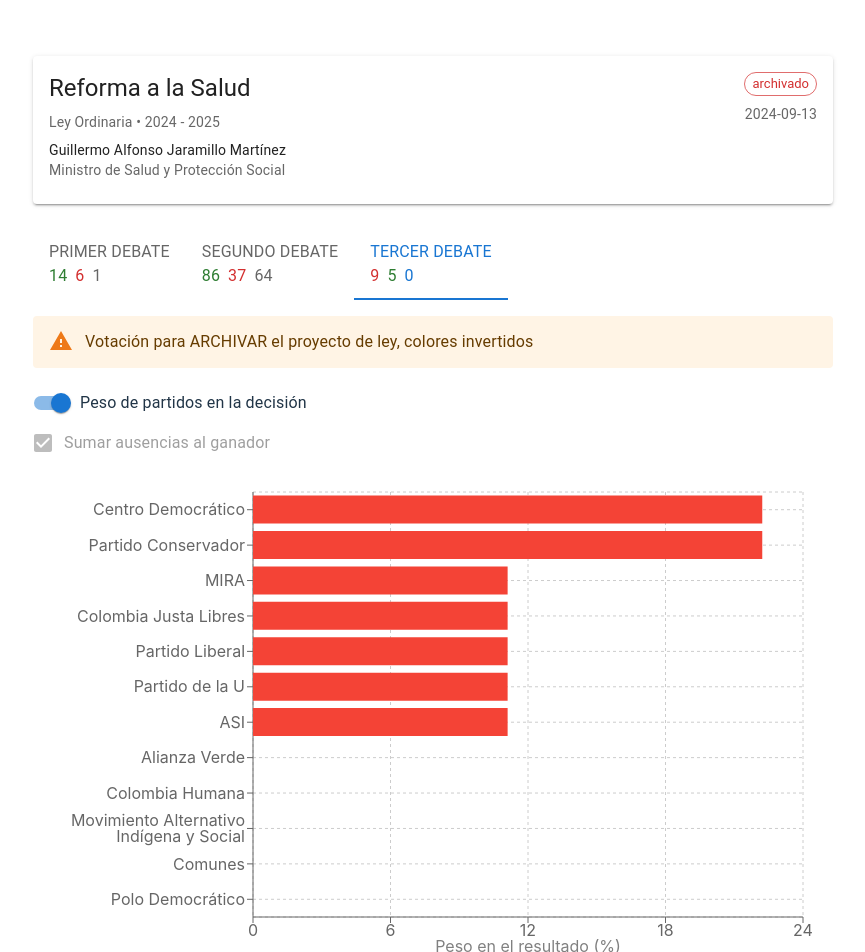
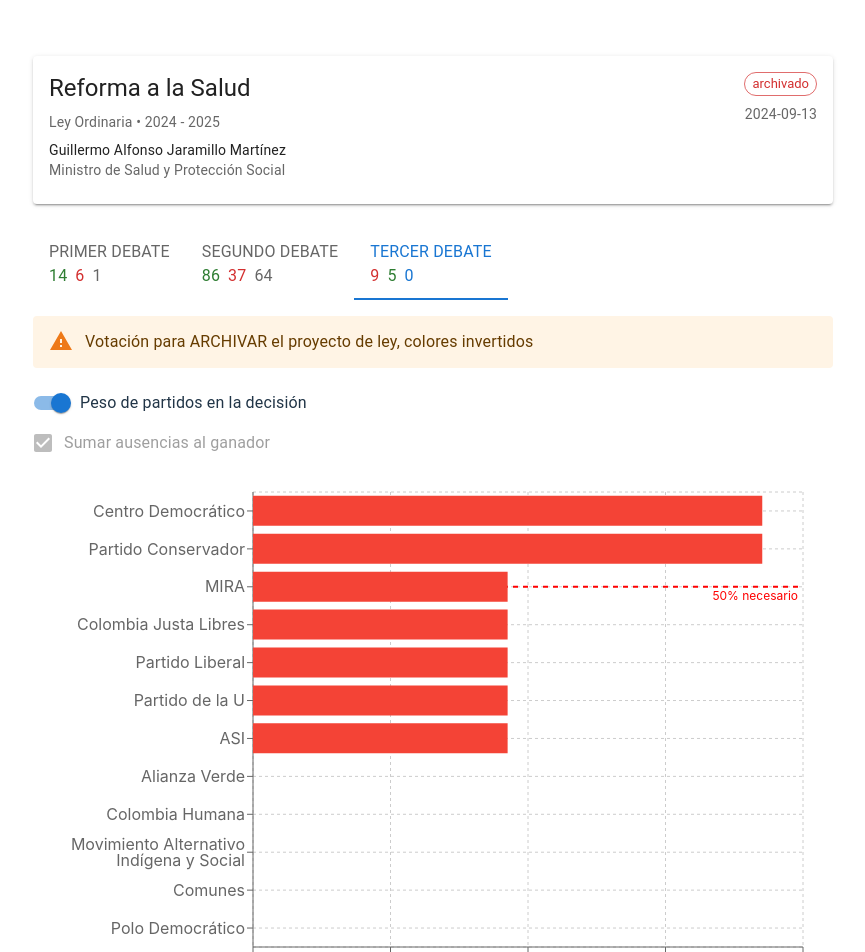
Before and after one commit to davidfgc/dato-mata-relato, a React (Vite) app: page /#/ in a window 1280 px wide. Shown: the top 952 px of the page, without its empty margins (207-1072 px from the left). Built offline with nearby package versions, Linux system fonts and the light colour scheme.

Commit message:
add: decision threshold to graphs

```diff
--- a/src/components/graphs/PartyWeightChart.jsx
+++ b/src/components/graphs/PartyWeightChart.jsx
@@ -1,17 +1,56 @@
-import { Box, Typography } from '@mui/material';
-import { Bar, BarChart, CartesianGrid, Cell, ResponsiveContainer, Tooltip, XAxis, YAxis } from 'recharts';
+import { Box } from '@mui/material';
 import PropTypes from 'prop-types';
+import { useMemo } from 'react';
+import { Bar, BarChart, CartesianGrid, Cell, ReferenceLine, ResponsiveContainer, Tooltip, XAxis, YAxis } from 'recharts';
 
 const Chart = ({ data }) => {
-  const height = data.length * 40;
+  const height = (data.length + 1) * 40;
+  const processedData = useMemo(() => {
+    let cumulative = 0;
+    let thresholdIndex = -1;
+
+    return data.map((item, index) => {
+      cumulative += item.weight;
+
+      if (cumulative >= 50 && thresholdIndex === -1) {
+        thresholdIndex = index;
+      }
+
+      return {
+        ...item,
+        cumulative,
+        isThreshold: thresholdIndex === index,
+      };
+    });
+  }, [data]);
+
+  // Find the position of the 50% threshold for the reference line
+  const thresholdPosition = useMemo(() => {
+    const threshold = processedData.find((item) => item.isThreshold);
+    return threshold ? threshold.name : null;
+  }, [processedData]);
 
   return (
     <ResponsiveContainer width="100%" height={height}>
-      <BarChart data={data} layout="vertical" margin={{ top: 20, right: 30, left: 20, bottom: 5 }}>
+      <BarChart data={data} layout="vertical" margin={{ top: 20, right: 30, left: 20, bottom: 15 }}>
         <CartesianGrid strokeDasharray="3 3" />
         <XAxis type="number" label={{ value: 'Peso en el resultado (%)', position: 'insideBottom', offset: -5 }} />
         <YAxis dataKey="name" type="category" width={200} />
-        <Tooltip formatter={(value, name) => [`${value.toFixed(2)}%`, `${name}`]} labelFormatter={(value) => `${value}`} />
+        {thresholdPosition && (
+          <ReferenceLine
+            y={thresholdPosition}
+            stroke="#ff0000"
+            strokeWidth={2}
+            strokeDasharray="5 5"
+            label={{
+              value: '50% necesario',
+              fill: '#ff0000',
+              position: 'insideTopRight',
+              fontSize: 12,
+            }}
+          />
+        )}
+        <Tooltip formatter={(value, name) => [`${value.toFixed(2)}%`, `Peso en resultado`]} labelFormatter={(value) => value} />
         <Bar dataKey="weight" name="Peso en resultado (%)">
           {data.map((entry, index) => (
             <Cell key={`cell-${index}`} fill={entry.color} />
```
